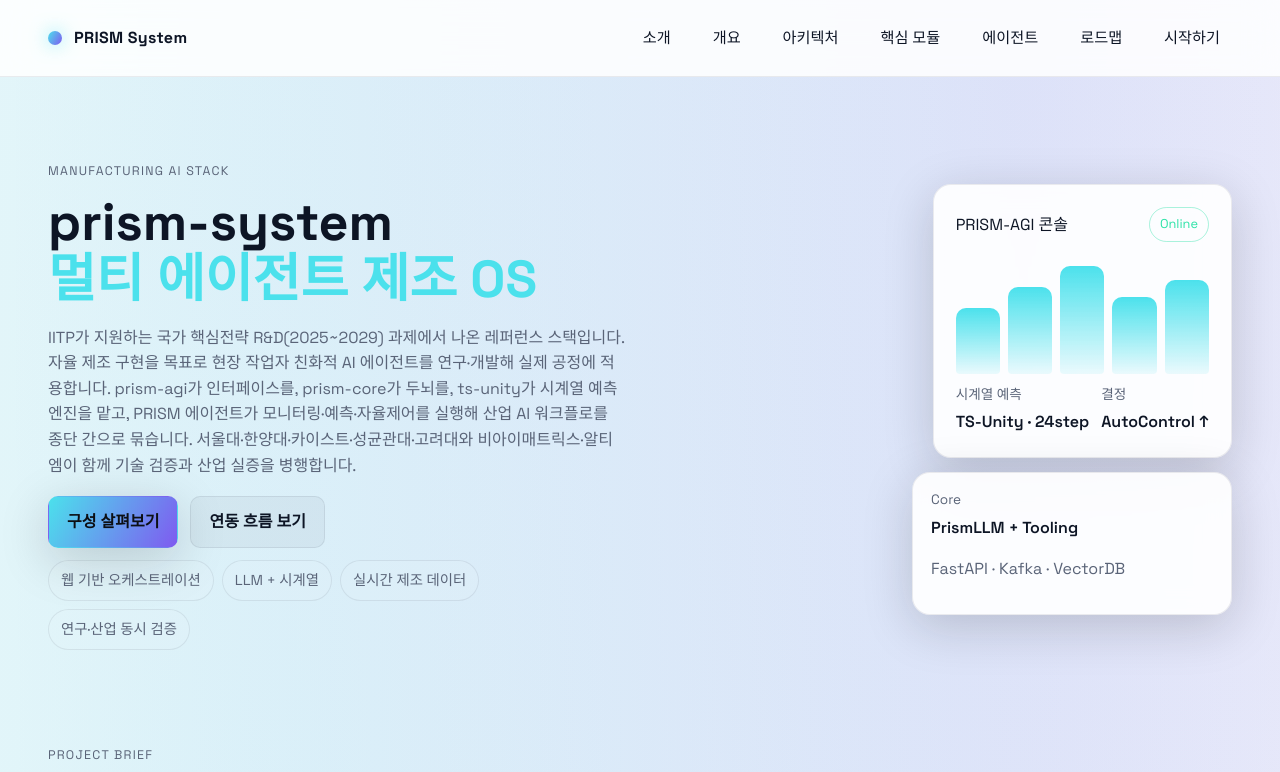
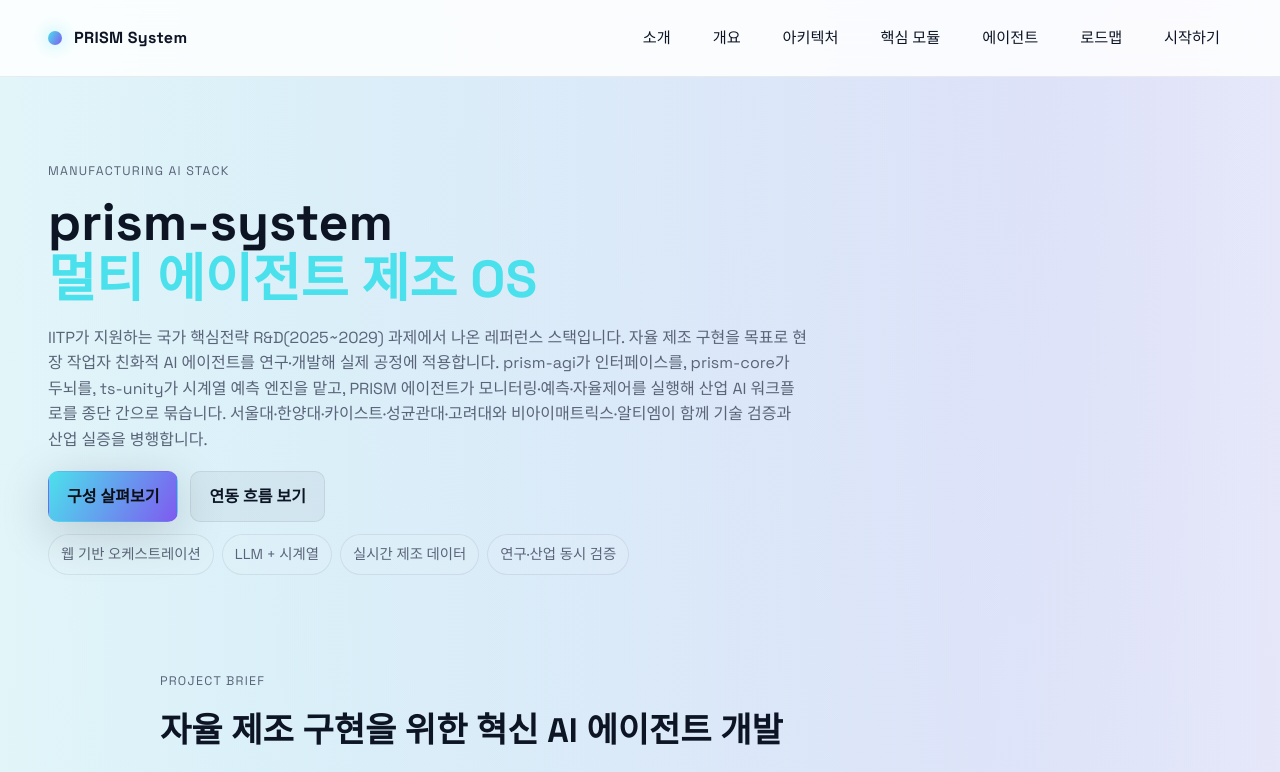
Before and after one commit to KimJaehee0725/prism-system.github.io, a plain HTML site: page index.html in a window 1280 px wide. Shown: the top 772 px of the page. Drawn offline with Linux system fonts and the light colour scheme.

Commit message:
improve visibility v2

```diff
--- a/index.html
+++ b/index.html
@@ -44,36 +44,6 @@
         <span class="pill">LLM + 시계열</span>
         <span class="pill">실시간 제조 데이터</span>
         <span class="pill">연구·산업 동시 검증</span>
-      </div>
-    </div>
-    <div class="hero-visual">
-      <div class="glass card">
-        <header>
-          <span>PRISM-AGI 콘솔</span>
-          <span class="status ok">Online</span>
-        </header>
-        <div class="graph">
-          <div class="bar" style="height: 55%"></div>
-          <div class="bar" style="height: 72%"></div>
-          <div class="bar" style="height: 90%"></div>
-          <div class="bar" style="height: 64%"></div>
-          <div class="bar" style="height: 78%"></div>
-        </div>
-        <div class="metric-row">
-          <div>
-            <p class="label">시계열 예측</p>
-            <p class="metric">TS-Unity · 24step</p>
-          </div>
-          <div>
-            <p class="label">결정</p>
-            <p class="metric">AutoControl ↑</p>
-          </div>
-        </div>
-      </div>
-      <div class="glass chip">
-        <p class="label">Core</p>
-        <p class="metric">PrismLLM + Tooling</p>
-        <p class="muted">FastAPI · Kafka · VectorDB</p>
       </div>
     </div>
   </section>
--- a/styles.css
+++ b/styles.css
@@ -106,7 +106,7 @@ a {
 
 .lede {
   color: var(--muted);
-  max-width: 620px;
+  max-width: 760px;
 }
 
 .cta-row {
@@ -166,12 +166,6 @@ a {
   border: 1px solid var(--border);
   color: var(--muted);
   font-size: 0.9rem;
-}
-
-.hero-visual {
-  display: grid;
-  gap: 14px;
-  justify-items: end;
 }
 
 .glass {
@@ -250,7 +244,8 @@ a {
 }
 
 .section-header {
-  max-width: 720px;
+  max-width: 960px;
+  margin: 0 auto 8px;
 }
 
 .section h2 {
```
